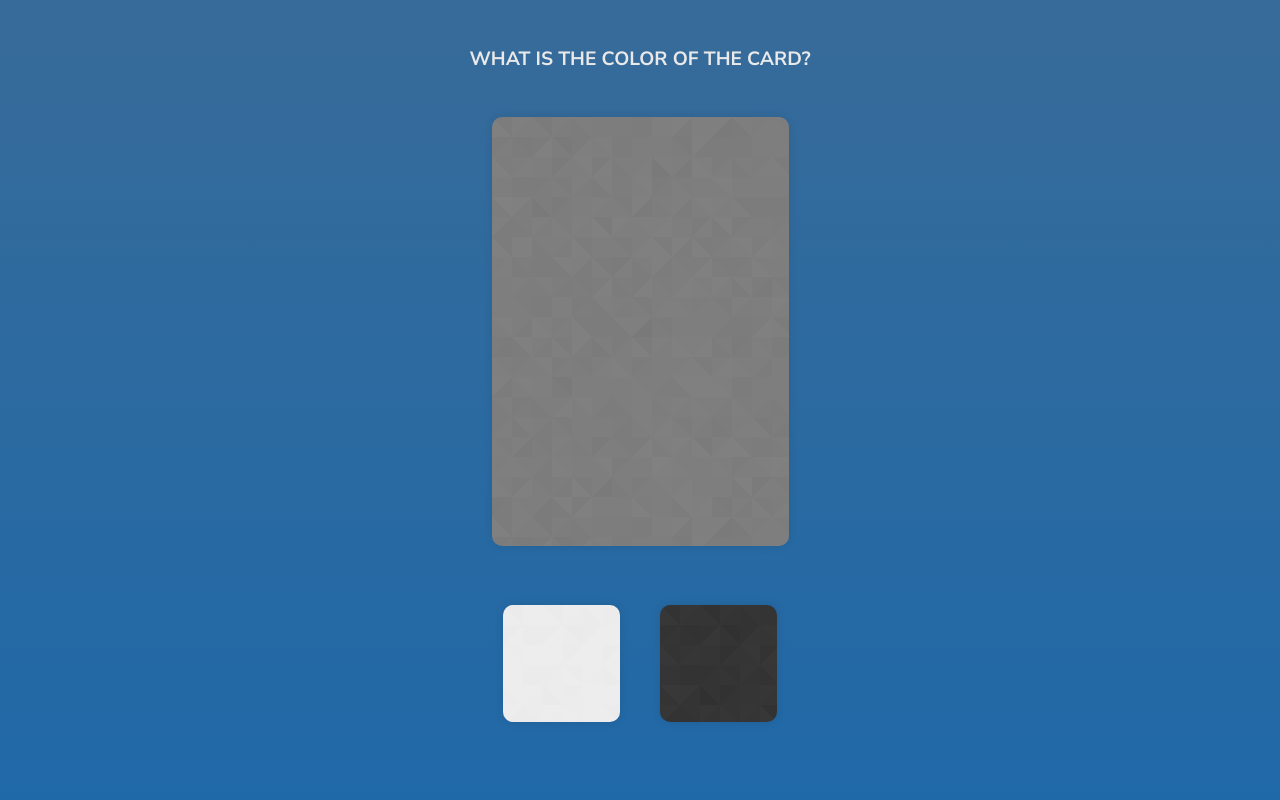
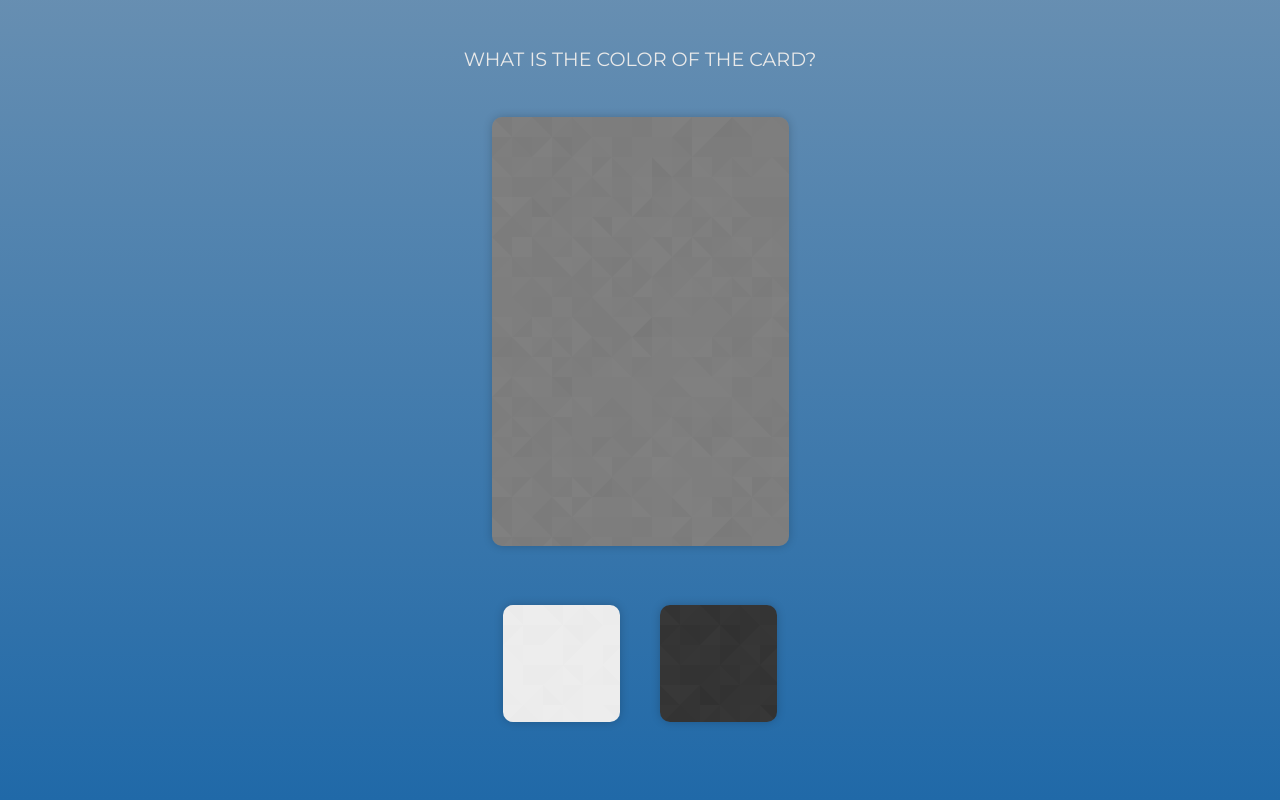
Before and after one commit to mbkachanov/cards, a plain HTML site: page index.html in a window 1280 px wide. Drawn offline with Linux system fonts and the light colour scheme.

Commit message:
change font and shadow

```diff
--- a/index.html
+++ b/index.html
@@ -6,7 +6,7 @@
     <meta name="viewport" content="width=device-width, initial-scale=1.0">
     <link rel="preconnect" href="https://fonts.googleapis.com">
     <link rel="preconnect" href="https://fonts.gstatic.com" crossorigin>
-    <link href="https://fonts.googleapis.com/css2?family=Nunito+Sans:ital,opsz,wght@0,6..12,200..1000;1,6..12,200..1000&display=swap" rel="stylesheet">
+    <link href="https://fonts.googleapis.com/css2?family=Montserrat:wght@100..900&display=swap" rel="stylesheet">
     <link rel="stylesheet" href="styles.css">
     <title>Cards</title>
 </head>
--- a/styles.css
+++ b/styles.css
@@ -3,7 +3,7 @@ html {
 }
 
 body {
-    font-family: "Nunito Sans", sans-serif;
+    font-family: "Montserrat", sans-serif;
     font-optical-sizing: auto;
     font-weight: 400;
     font-style: normal;
@@ -11,7 +11,7 @@ body {
     margin: 0;
     padding: 0;
     height: 100%;
-    background: linear-gradient(#376B99, #2069A8);
+    background: linear-gradient(rgba(55, 107, 153, 0.76), #2069A8);
 }
 
 .column-container {
@@ -33,7 +33,7 @@ body {
     justify-content: center;
     flex-direction: column;
     font-size: 1.2em;
-    font-weight: bold;
+    font-weight: 400;
     max-width: 600px;
     text-transform: uppercase;
 }
@@ -52,7 +52,7 @@ body {
 
 #card {
     border-radius: 10px;
-    box-shadow: 0 0 10px rgba(0, 0, 0, 0.1);
+    box-shadow: 0 0 10px rgba(0, 0, 0, 0.2);
     height: 100%;
     aspect-ratio: 9/13;
     text-align: center;
@@ -92,7 +92,7 @@ body {
     height: 50%;
     aspect-ratio: 1/1;
     border-radius: 10px;
-    box-shadow: 0 0 10px rgba(0, 0, 0, 0.1);
+    box-shadow: 0 0 10px rgba(0, 0, 0, 0.2);
 }
 
 #black-button {
```
